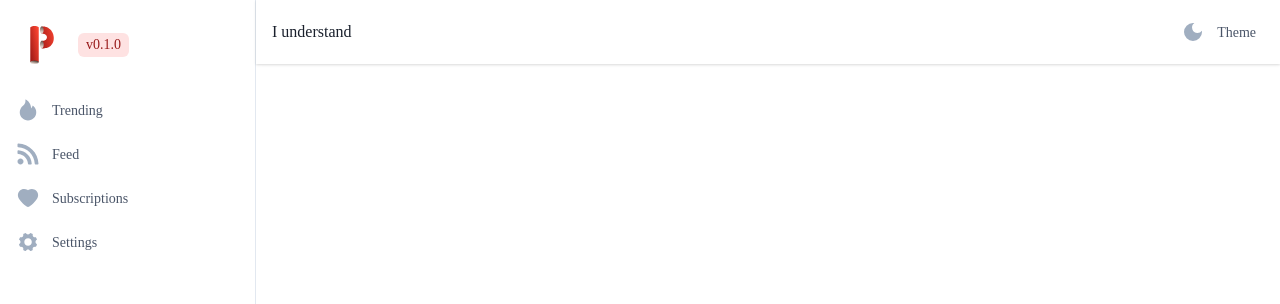
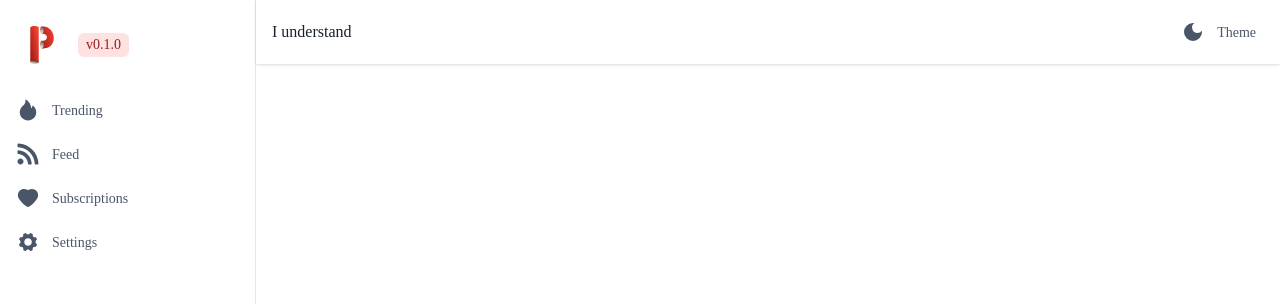
Before and after one commit to silkkycloud/Robot, a React (Create React App) app: page / in a window 1280 px wide. Shown: the top 304 px of the page. Built offline with nearby package versions, Linux system fonts and the light colour scheme.

Commit message:
Fix button colors

```diff
--- a/src/components/Nav.tsx
+++ b/src/components/Nav.tsx
@@ -97,7 +97,7 @@
             w={6}
             h={6}
             aria-hidden="true"
-            color={location === props.href ? 'red.600' : 'gray.400'}
+            color={location === props.href ? 'red.600' : normalColor}
           />
           {props.name}
         </Flex>
@@ -122,12 +122,14 @@
 export const ThemeButton = () => {
   const { colorMode, toggleColorMode } = useColorMode()
 
+  const normalColor = useColorModeValue('gray.600', 'neutral.400')
+
   return (
     <Box
       as="button"
       p={2}
       rounded="md"
-      color={useColorModeValue('gray.600', 'neutral.400')}
+      color={normalColor}
       _hover={{ bg: useColorModeValue('gray.100', 'neutral.900') }}
       fontSize="sm"
       fontWeight="medium"
@@ -142,7 +144,7 @@
           w={6}
           h={6}
           aria-hidden="true"
-          color="gray.400"
+          color={normalColor}
         />
         Theme
       </Flex>
--- a/src/components/Video.tsx
+++ b/src/components/Video.tsx
@@ -124,7 +124,11 @@
   </Box>
 )
 
-export const LoadingVideo = () => (
+export const LoadingVideo = () => {
+  const startColor = useColorModeValue('gray.300', 'neutral.800')
+  const endColor = useColorModeValue('gray.200', 'neutral.700')
+
+  return (
     <Box display="block" overflow="hidden">
       <Box experimental_spaceY={4}>
         {/* Thumbnail */}
@@ -132,8 +136,8 @@
           <Skeleton
             minWidth="100%"
             minHeight="100%"
-          startColor={useColorModeValue('gray.300', 'neutral.800')}
-          endColor={useColorModeValue('gray.200', 'neutral.700')}
+            startColor={startColor}
+            endColor={endColor}
           />
         </AspectRatio>
 
@@ -142,22 +146,15 @@
           <Box display="block" mr={2}>
             <SkeletonCircle
               size="36px"
-            startColor={useColorModeValue('gray.300', 'neutral.800')}
-            endColor={useColorModeValue('gray.200', 'neutral.700')}
+              startColor={startColor}
+              endColor={endColor}
             />
           </Box>
           <Box experimental_spaceY={1} pr={2}>
-          <Skeleton
-            startColor={useColorModeValue('gray.300', 'neutral.800')}
-            endColor={useColorModeValue('gray.200', 'neutral.700')}
-          >
+            <Skeleton startColor={startColor} endColor={endColor}>
               Lorem ipsum dolor sit amet
             </Skeleton>
-          <Skeleton
-            mt={1}
-            startColor={useColorModeValue('gray.300', 'neutral.800')}
-            endColor={useColorModeValue('gray.200', 'neutral.700')}
-          >
+            <Skeleton mt={1} startColor={startColor} endColor={endColor}>
               Lorem ipsum
             </Skeleton>
           </Box>
@@ -165,6 +162,7 @@
       </Box>
     </Box>
   )
+}
 
 export const LoadingVideos = () => (
   <>
```
Lines whose indentation alone changed are shown as unchanged.
